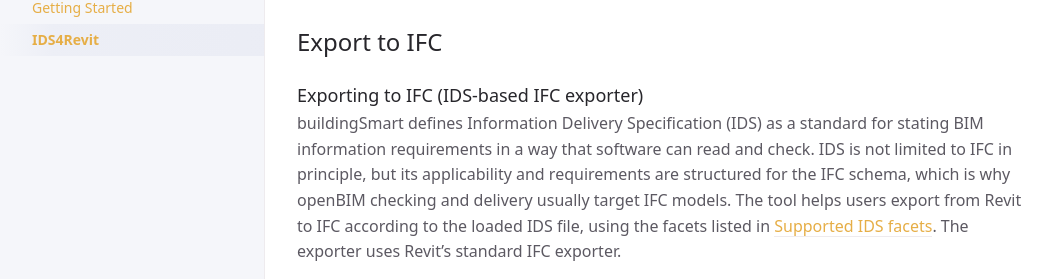
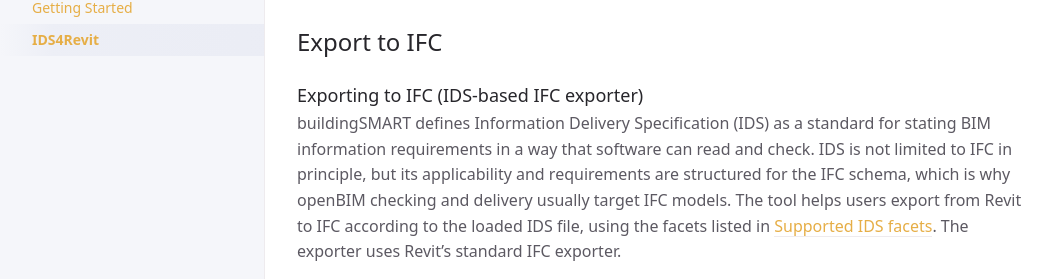
Before and after one commit to DiRoots-Limited/DiRoots.IDS4Revit.Releases, a Jekyll site: the page built from docs/Pages/IDS4Revit/IDS4Revit.md, in a window 1280 px wide and 900 px high, scrolled down 6044 px. Shown: the part 148-427 px from the top of the window, without its empty margins (107-1169 px from the left). Built offline with Jekyll 4.4.1, drawn with Linux system fonts in a browser that asks for light colours.

```diff
--- a/docs/Pages/IDS4Revit/IDS4Revit.md
+++ b/docs/Pages/IDS4Revit/IDS4Revit.md
@@ -128,7 +128,7 @@ If an IDS requirement defines a required number of elements for the exported IFC
 
 ### Exporting to IFC (IDS-based IFC exporter)
 
-buildingSmart defines Information Delivery Specification (IDS) as a standard for stating BIM information requirements in a way that software can read and check. IDS is not limited to IFC in principle, but its applicability and requirements are structured for the IFC schema, which is why openBIM checking and delivery usually target IFC models. The tool helps users export from Revit to IFC according to the loaded IDS file, using the facets listed in [Supported IDS facets](#supported-ids-facets). The exporter uses Revit’s standard IFC exporter.
+buildingSMART defines Information Delivery Specification (IDS) as a standard for stating BIM information requirements in a way that software can read and check. IDS is not limited to IFC in principle, but its applicability and requirements are structured for the IFC schema, which is why openBIM checking and delivery usually target IFC models. The tool helps users export from Revit to IFC according to the loaded IDS file, using the facets listed in [Supported IDS facets](#supported-ids-facets). The exporter uses Revit’s standard IFC exporter.
 
 > IDS4Revit does not guarantee full compliance with every IDS requirement.
 {: .warning }
```
